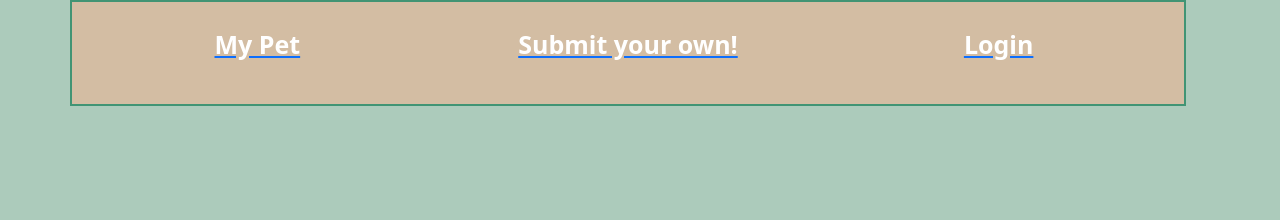
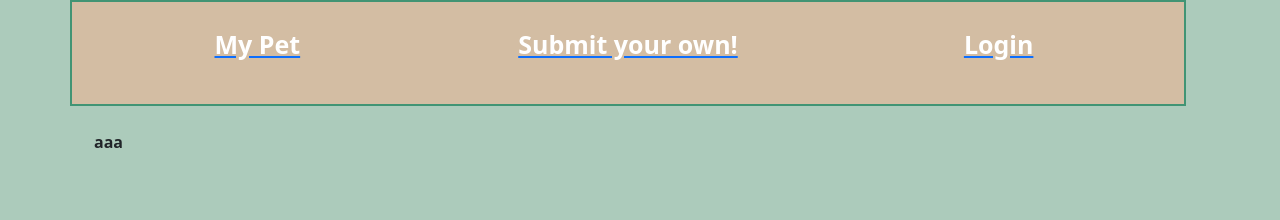
Before and after one commit to DylanBozarth/MyPet, a React (Create React App) app in the folder front/: page /account in a window 1280 px wide. Shown: the top 220 px of the page. Built offline with nearby package versions, Linux system fonts and the light colour scheme.

Commit message:
good loggin in

```diff
--- a/front/src/App.js
+++ b/front/src/App.js
@@ -7,6 +7,7 @@ import RestaurantsList from "./components/pet-list";
 import Login from "./components/login";
 import PetFocus from "./components/petfocus";
 import { Submit } from "./components/submit";
+import { Account } from "./components/account";
 
 function App() {
   const [user, setUser] = React.useState(null);
@@ -28,41 +29,38 @@ function App() {
           </Link>
         </div>
 
-
         <div className="col-sm-4">
           <Link className="navbox" to="/submit">
             <p className="navtext">Submit your own!</p>
           </Link>
         </div>
+<div className="col-sm-4">
+        {user ? (
+          <Link to="/" className="navbox">
 
-          {user ? (
-            <div className="navbox col-sm-4">
-              <a
-                onClick={logout}
-                className="navtext "
-                style={{ cursor: "pointer" }}
-              >
+              <p onClick={logout} className="navtext ">
                 Logout
-                <br />
-                Hello, {user.name}!
-              </a>
+              </p>
 
-            </div>
+          </Link>
         ) : (
-            <div className="col-sm-4">
+
             <Link to={"/login"} className="navbox">
               <p className="navtext"> Login</p>
             </Link>
+
+        )}
       </div>
-          )}
-
 </div>
-
       {/* end of navigation /
        */}
       <div className="container-fluid  ">
         <Switch>
-          <Route exact path={["/", "/pets"]}  render={(props) => <RestaurantsList {...props} user={user} />} />
+          <Route
+            exact
+            path={["/", "/pets"]}
+            render={(props) => <RestaurantsList {...props} user={user} />}
+          />
           <Route
             path="/pet/:id/review"
             render={(props) => <AddReview {...props} user={user} />}
@@ -79,6 +77,12 @@ function App() {
             path="/submit"
             render={(props) => <Submit {...props} user={user} login={Submit} />}
           />
+          <Route
+            path="/account"
+            render={(props) => (
+              <Account {...props} user={user} login={Submit} />
+            )}
+          />
         </Switch>
       </div>
       <div className="footer text-center">Copywrite</div>
--- a/front/src/App.scss
+++ b/front/src/App.scss
@@ -43,9 +43,7 @@ height: 290px;
   text-align: center;
 font-size: 25px;
 }
-.navtext:hover {
-  font-size: 23px;
-}
+
 .text-right {
   text-align: right;
 }
--- /dev/null
+++ b/front/src/components/account.js
@@ -0,0 +1,8 @@
+import React from 'react'
+
+
+export const Account = () => {
+    return(<div>
+        aaa
+    </div>)
+}
--- a/front/src/components/pet-list.js
+++ b/front/src/components/pet-list.js
@@ -7,8 +7,7 @@ const RestaurantsList = (props) => {
   const [searchType, setSearchType] = useState("");
   useEffect(() => {
     getPetInfo();
-    console.log(props.user)
-    console.log('log')
+
   }, []);
 
 
@@ -63,16 +62,17 @@ const RestaurantsList = (props) => {
         {pets.map((pets) => {
           return (
             <div className="col-lg-4 text-center">
-              <div className="card" key={pets.name}>
+              <div className="card" key={pets.user}>
                 <div className="card-body">
                   <h3 className="card-title">{pets.pet}</h3>
                   <h4 className="card-title">{pets.breed}</h4>
                   <p>submitted by: {pets.user}</p>{" "}
-                  {pets.user === props.user.name ? (
+
+                 {/*} {pets.user === props.user.name ? (
                     <button className="btn btn-danger" onClick={(e) => deletePet(e)}>Delete </button>
                   ) : (
                     <p><br /></p>
-                  )}
+                  )} */}
                   <img
                     src={pets.image}
                     className="img-fluid petimage"
```
Lines whose indentation alone changed are shown as unchanged.
